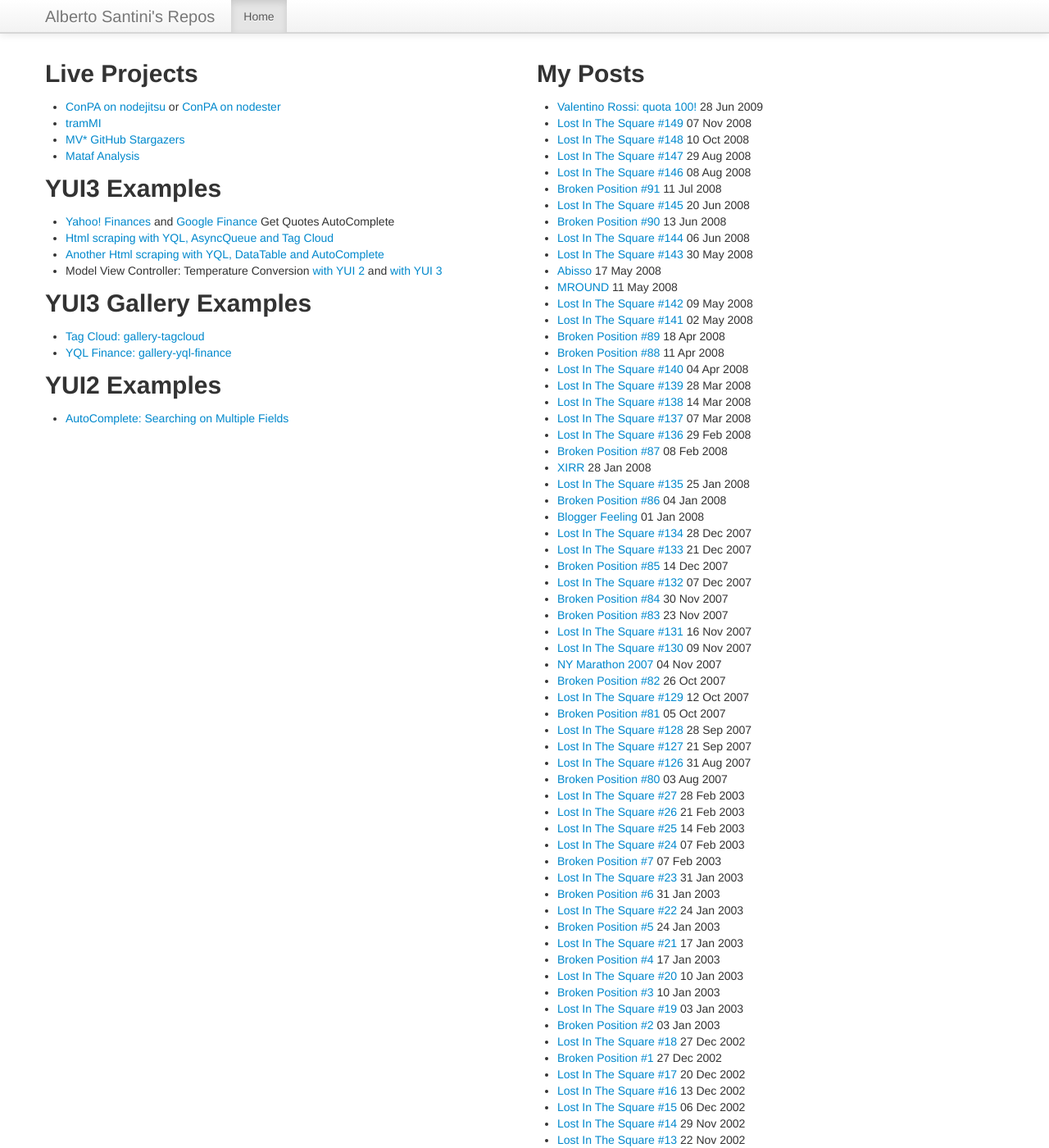
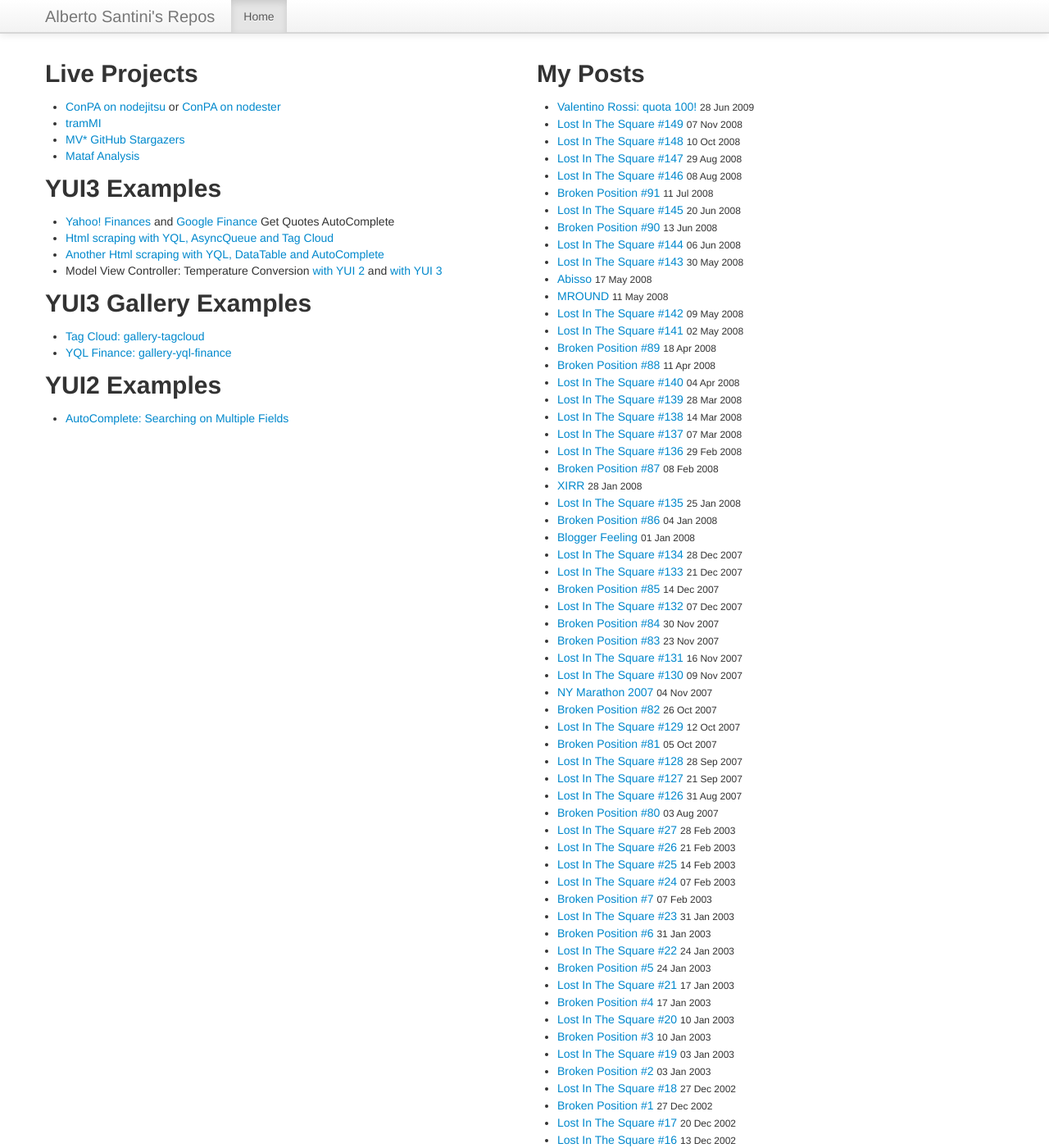
Before and after one commit to albertosantini/albertosantini.github.com, a Jekyll site: the page built from index.html, in a window 1280 px wide and 1400 px high. Shown: the whole window at 82% size. Built offline with Jekyll 4.4.1, drawn with Linux system fonts in a browser that asks for light colours.

Commit message:
Add post-date class to the default layout.

```diff
--- a/_layouts/default.html
+++ b/_layouts/default.html
@@ -15,6 +15,11 @@
     <style>
         body {
             padding-top: 60px;
+        }
+
+        .post-date {
+            font-size: 12px;
+            font-weight: normal;
         }
     </style>
 
```
